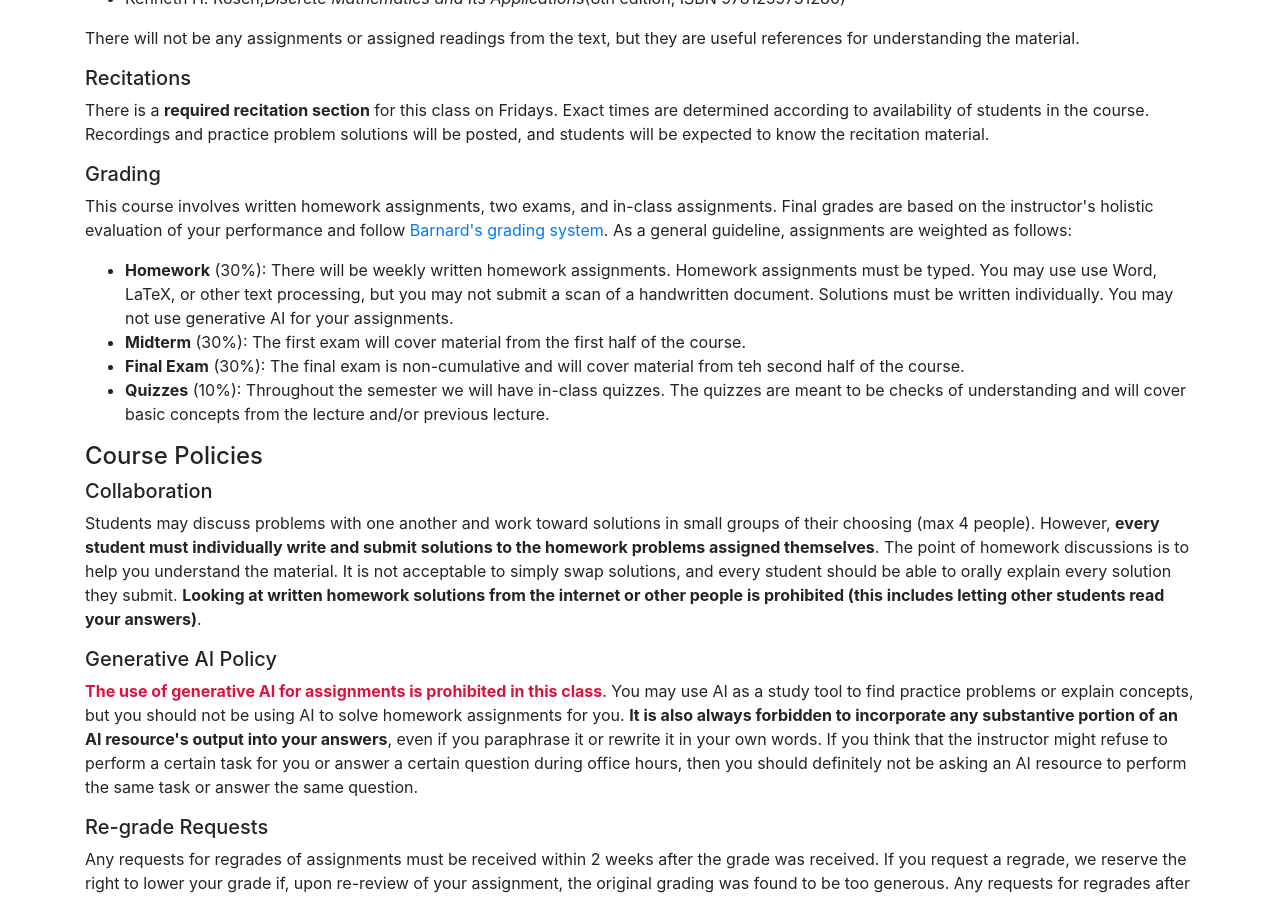
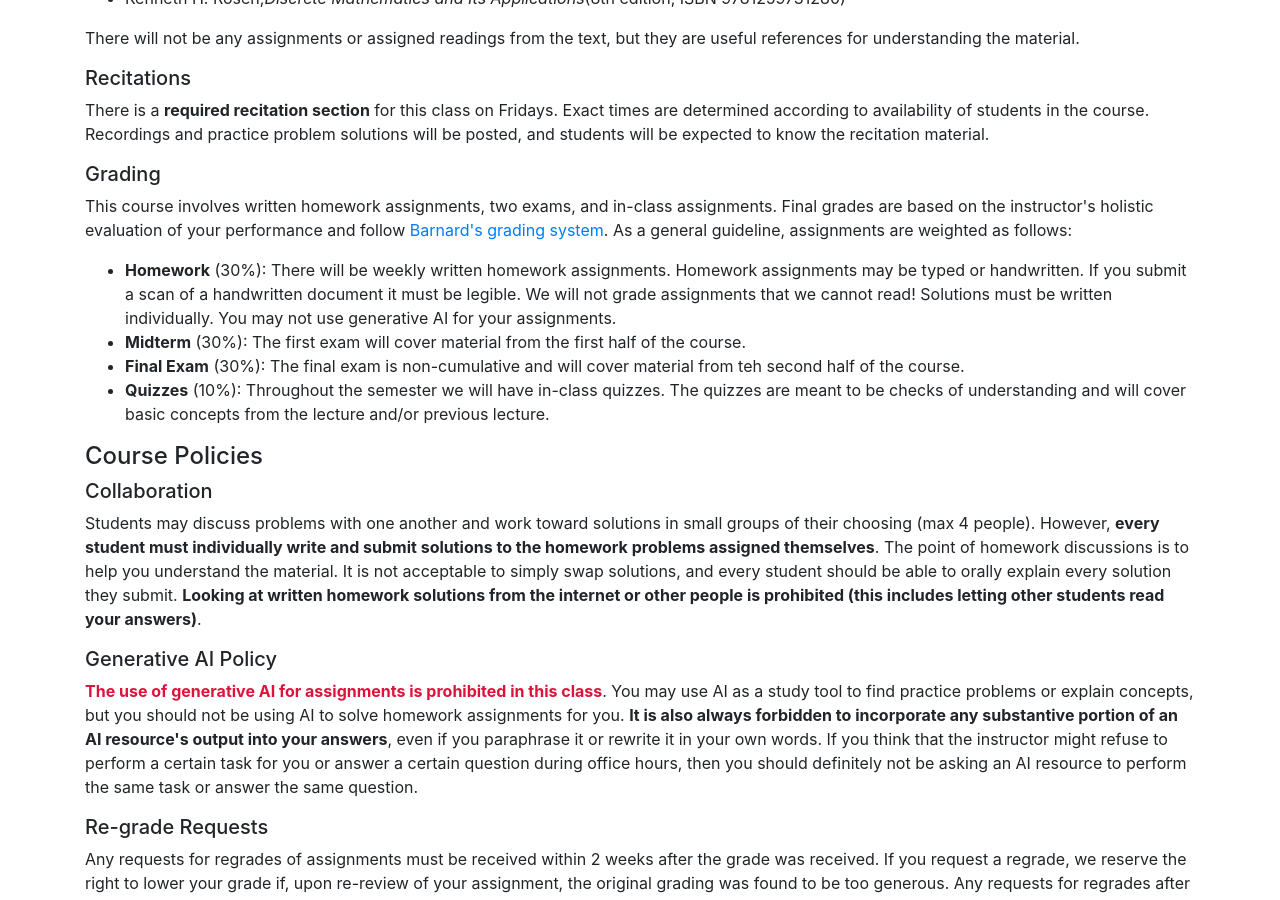
Before and after one commit to eysalee/webpage, a Jekyll site: the page built from courses/s27/bc3213_syllabus.md, in a window 1280 px wide and 900 px high, scrolled down 846 px. Built offline with Jekyll 4.4.1, drawn with Linux system fonts in a browser that asks for light colours; nearby versions of some CDN libraries.

Commit message:
updating hw policy for discrete

```diff
--- a/_includes/schedule.html
+++ b/_includes/schedule.html
@@ -27,7 +27,7 @@
         <td>{{ entry.date }}</td>
         <td>
           {% if entry.topic %}
-          {{ entry.lec_num }} - {{ entry.topic }}
+          {% if entry.lec_num %}{{ entry.lec_num }} - {% endif %}{{ entry.topic }}
           {% if entry.resources %}
           {% for item in entry.resources %}
           <br>[<a href="{{ item.url }}">{{ item.category }}</a>]
--- a/courses/s27/bc3213_syllabus.md
+++ b/courses/s27/bc3213_syllabus.md
@@ -47,7 +47,7 @@ There is a <b>required recitation section</b> for this class on Fridays. Exact t
   As a general guideline, assignments are weighted as follows:
   <ul>
     <li>
-      <b>Homework</b> (30%):  There will be weekly written homework assignments. Homework assignments must be typed. You may use use Word, LaTeX, or other text processing, but you may not submit a scan of a handwritten document. Solutions must be written individually. You may not use generative AI for your assignments.
+      <b>Homework</b> (30%):  There will be weekly written homework assignments. Homework assignments may be typed or handwritten. If you submit a scan of a handwritten document it must be legible. We will not grade assignments that we cannot read! Solutions must be written individually. You may not use generative AI for your assignments.
     </li>
     <li><b>Midterm</b> (30%): The first exam will cover material from the first half of the course.</li>
     <li><b>Final Exam</b> (30%): The final exam is non-cumulative and will cover material from teh second half of the course.</li>
```
